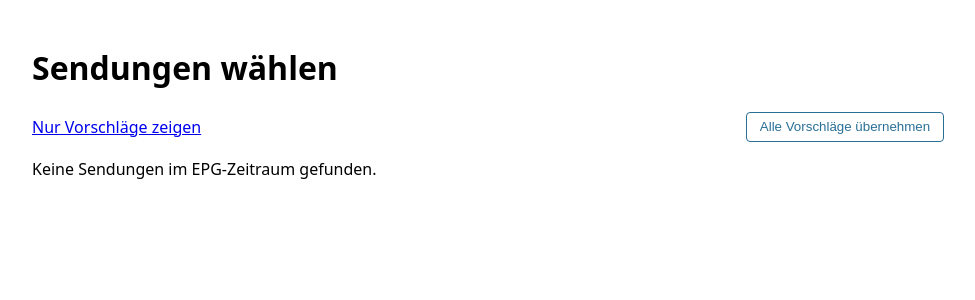
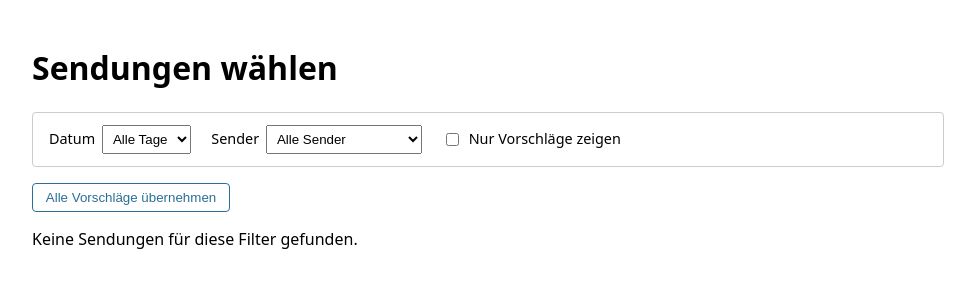
Before and after one commit to thunder312/videoBuddy, a Flask app: page /sendungen in a window 1280 px wide. Shown: the part 47-347 px from the top of the page, without its empty margins (152-1127 px from the left). Run offline with Flask 3, Linux system fonts and the light colour scheme.

Commit message:
Add date/channel filters and clean up the Sendungen-wählen table
Adds a filter bar (Datum, Sender, Nur Vorschläge zeigen) above the
programme list, auto-submitting on change. The date dropdown lists only
dates actually present in the loaded EPG window.

Also splits the combined "Sendezeit" column into separate Start/Ende
time-only columns (date was redundant once day separators exist), and
inserts a bold day-separator row whenever the calendar day changes in the
"Alle Tage" view. Channel names are shown without the "Livestream" suffix
via a new channel_name display filter — config.channel_map itself is left
untouched since main.py needs the exact value to resolve stream URLs.

Co-Authored-By: Claude Sonnet 5 <noreply@anthropic.com>

```diff
--- a/videobuddy/static/style.css
+++ b/videobuddy/static/style.css
@@ -54,6 +54,13 @@ tr.suggestion {
   background: var(--suggestion-bg);
 }
 
+tr.day-separator td {
+  font-weight: bold;
+  background: #f0f0f0;
+  padding-top: 0.6rem;
+  padding-bottom: 0.6rem;
+}
+
 .badge {
   display: inline-block;
   padding: 0.1rem 0.5rem;
@@ -77,6 +84,32 @@ tr.suggestion {
   justify-content: space-between;
   align-items: center;
   margin-bottom: 1rem;
+}
+
+.filters {
+  display: flex;
+  flex-wrap: wrap;
+  gap: 1.25rem;
+  align-items: center;
+  margin-bottom: 1rem;
+  padding: 0.75rem 1rem;
+  border: 1px solid var(--border);
+  border-radius: 0.25rem;
+}
+
+.filters label {
+  display: flex;
+  align-items: center;
+  gap: 0.4rem;
+  font-size: 0.9rem;
+}
+
+.filters select {
+  padding: 0.3rem 0.4rem;
+}
+
+.filters .checkbox-inline {
+  flex-direction: row;
 }
 
 .flashes {
--- a/videobuddy/templates/einstellungen.html
+++ b/videobuddy/templates/einstellungen.html
@@ -9,7 +9,7 @@
         <label class="checkbox">
           <input type="checkbox" name="watched_channels" value="{{ channel_id }}"
             {% if channel_id in settings.watched_channels %}checked{% endif %}>
-          {{ stream_title }} ({{ channel_id }})
+          {{ stream_title | channel_name }} ({{ channel_id }})
         </label>
       {% endfor %}
     </fieldset>
--- a/videobuddy/templates/sendungen.html
+++ b/videobuddy/templates/sendungen.html
@@ -2,39 +2,67 @@
 {% block title %}Sendungen wählen - videoBuddy{% endblock %}
 {% block content %}
   <h1>Sendungen wählen</h1>
+
+  <form method="get" class="filters">
+    <label>
+      Datum
+      <select name="datum" onchange="this.form.submit()">
+        <option value="">Alle Tage</option>
+        {% for opt in date_options %}
+          <option value="{{ opt.value }}" {% if opt.value == selected_date %}selected{% endif %}>{{ opt.label }}</option>
+        {% endfor %}
+      </select>
+    </label>
+    <label>
+      Sender
+      <select name="sender" onchange="this.form.submit()">
+        <option value="">Alle Sender</option>
+        {% for channel_id, stream_title in channel_options.items() %}
+          <option value="{{ channel_id }}" {% if channel_id == selected_channel %}selected{% endif %}>{{ stream_title | channel_name }}</option>
+        {% endfor %}
+      </select>
+    </label>
+    <label class="checkbox-inline">
+      <input type="checkbox" name="nur_vorschlaege" value="1" {% if only_suggestions %}checked{% endif %} onchange="this.form.submit()">
+      Nur Vorschläge zeigen
+    </label>
+    <noscript><button type="submit">Filtern</button></noscript>
+  </form>
+
   <div class="toolbar">
-    {% if only_suggestions %}
-      <a href="{{ url_for('sendungen') }}">Alle Sendungen zeigen</a>
-    {% else %}
-      <a href="{{ url_for('sendungen', nur_vorschlaege='1') }}">Nur Vorschläge zeigen</a>
-    {% endif %}
     <form method="post" action="{{ url_for('alle_uebernehmen') }}">
       <button type="submit">Alle Vorschläge übernehmen</button>
     </form>
   </div>
 
   {% if not candidates %}
-    <p>Keine {{ "Vorschläge" if only_suggestions else "Sendungen" }} im EPG-Zeitraum gefunden.</p>
+    <p>Keine {{ "Vorschläge" if only_suggestions else "Sendungen" }} für diese Filter gefunden.</p>
   {% else %}
     <table>
       <thead>
         <tr>
+          <th>Start</th>
           <th>Sender</th>
           <th>Titel</th>
-          <th>Sendezeit</th>
+          <th>Ende</th>
           <th>Dauer</th>
           <th></th>
         </tr>
       </thead>
       <tbody>
-        {% for c in candidates %}
+        {% for row in table_rows %}
+          {% if row.type == "separator" %}
+            <tr class="day-separator"><td colspan="6">{{ row.label }}</td></tr>
+          {% else %}
+            {% set c = row.candidate %}
             <tr class="{{ 'suggestion' if c.is_suggestion else '' }}">
-            <td>{{ c.channel }}</td>
+              <td>{{ c.start | time_only }}</td>
+              <td>{{ channel_options.get(c.channel, c.channel) | channel_name }}</td>
               <td>
                 {% if c.is_suggestion %}<span class="badge badge-suggestion">Vorschlag</span>{% endif %}
                 {{ c.title }}
               </td>
-            <td>{{ c.start | local_time }} - {{ c.stop | local_time }}</td>
+              <td>{{ c.stop | time_only }}</td>
               <td>{{ c.duration_minutes | round | int }} min</td>
               <td>
                 <form method="post" action="{{ url_for('aufnehmen') }}">
@@ -43,10 +71,13 @@
                   <input type="hidden" name="epg_start" value="{{ c.start.isoformat() }}">
                   <input type="hidden" name="epg_end" value="{{ c.stop.isoformat() }}">
                   <input type="hidden" name="nur_vorschlaege" value="{{ '1' if only_suggestions else '' }}">
+                  <input type="hidden" name="datum" value="{{ selected_date }}">
+                  <input type="hidden" name="sender_filter" value="{{ selected_channel }}">
                   <button type="submit">Aufnehmen</button>
                 </form>
               </td>
             </tr>
+          {% endif %}
         {% endfor %}
       </tbody>
     </table>
--- a/videobuddy/webapp.py
+++ b/videobuddy/webapp.py
@@ -5,6 +5,7 @@ Einstellungen. Bewusst ohne Login (siehe README "Sicherheitshinweis")."""
 from __future__ import annotations
 
 import os
+import re
 import secrets
 import time
 from datetime import datetime
@@ -18,6 +19,7 @@ from .config import Config, load_config
 from .settings import load_settings, save_settings
 
 BERLIN = ZoneInfo("Europe/Berlin")
+WEEKDAYS = ["Mo", "Di", "Mi", "Do", "Fr", "Sa", "So"]
 
 STATUS_LABELS = {
     "scheduled": "geplant",
@@ -39,8 +41,42 @@ def _local_time(value) -> str:
     return value.astimezone(BERLIN).strftime("%d.%m.%Y %H:%M")
 
 
+def _time_only(value) -> str:
+    if value is None:
+        return "-"
+    if isinstance(value, str):
+        value = datetime.fromisoformat(value)
+    return value.astimezone(BERLIN).strftime("%H:%M")
+
+
 def _status_label(status: str) -> str:
     return STATUS_LABELS.get(status, status)
+
+
+def _date_label(d) -> str:
+    return f"{WEEKDAYS[d.weekday()]}, {d.strftime('%d.%m.%Y')}"
+
+
+def _channel_name(stream_title: str) -> str:
+    """Zeigt Sendernamen ohne den "Livestream"-Zusatz aus streams.py an.
+    Nur fürs Anzeigen - config.channel_map selbst bleibt unverändert, weil
+    main.py den exakten Wert für die Stream-URL-Zuordnung braucht."""
+    return re.sub(r"\s+", " ", stream_title.replace("Livestream", "")).strip()
+
+
+def _build_table_rows(candidates, show_day_separators: bool) -> list[dict]:
+    """Baut die Zeilenliste für die Sendungen-Tabelle. Bei "Alle Tage" wird
+    vor der ersten Sendung eines neuen Kalendertags ein Trenner eingefügt -
+    candidates ist bereits nach Startzeit sortiert (siehe candidates.py)."""
+    rows: list[dict] = []
+    last_date = None
+    for c in candidates:
+        local_date = c.start.astimezone(BERLIN).date()
+        if show_day_separators and local_date != last_date:
+            rows.append({"type": "separator", "label": _date_label(local_date)})
+            last_date = local_date
+        rows.append({"type": "candidate", "candidate": c})
+    return rows
 
 
 def create_app(config: Config | None = None) -> Flask:
@@ -48,7 +84,9 @@ def create_app(config: Config | None = None) -> Flask:
     app = Flask(__name__)
     app.config["SECRET_KEY"] = os.environ.get("SECRET_KEY") or secrets.token_hex(32)
     app.jinja_env.filters["local_time"] = _local_time
+    app.jinja_env.filters["time_only"] = _time_only
     app.jinja_env.filters["status_label"] = _status_label
+    app.jinja_env.filters["channel_name"] = _channel_name
 
     epg_cache: dict[str, object] = {"entries": [], "fetched_at": 0.0}
 
@@ -86,12 +124,47 @@ def create_app(config: Config | None = None) -> Flask:
     def sendungen():
         settings_data = load_settings(config)
         only_suggestions = request.args.get("nur_vorschlaege") == "1"
+        selected_date = request.args.get("datum") or ""
+        selected_channel = request.args.get("sender") or ""
+
         entries = get_epg_entries()
         candidates = build_candidates(entries, settings_data)
         if only_suggestions:
             candidates = [c for c in candidates if c.is_suggestion]
+
+        available_dates = sorted(
+            {c.start.astimezone(BERLIN).date() for c in candidates}
+        )
+        date_options = [
+            {"value": d.isoformat(), "label": _date_label(d)} for d in available_dates
+        ]
+
+        if selected_date:
+            candidates = [
+                c
+                for c in candidates
+                if c.start.astimezone(BERLIN).date().isoformat() == selected_date
+            ]
+        if selected_channel:
+            candidates = [c for c in candidates if c.channel == selected_channel]
+
+        channel_options = {
+            channel_id: config.channel_map[channel_id]
+            for channel_id in settings_data["watched_channels"]
+            if channel_id in config.channel_map
+        }
+
+        table_rows = _build_table_rows(candidates, show_day_separators=not selected_date)
+
         return render_template(
-            "sendungen.html", candidates=candidates, only_suggestions=only_suggestions
+            "sendungen.html",
+            candidates=candidates,
+            table_rows=table_rows,
+            only_suggestions=only_suggestions,
+            date_options=date_options,
+            selected_date=selected_date,
+            channel_options=channel_options,
+            selected_channel=selected_channel,
         )
 
     @app.route("/sendungen/aufnehmen", methods=["POST"])
@@ -112,6 +185,8 @@ def create_app(config: Config | None = None) -> Flask:
             url_for(
                 "sendungen",
                 nur_vorschlaege=request.form.get("nur_vorschlaege") or None,
+                datum=request.form.get("datum") or None,
+                sender=request.form.get("sender_filter") or None,
             )
         )
 
```
Lines whose indentation alone changed are shown as unchanged.
